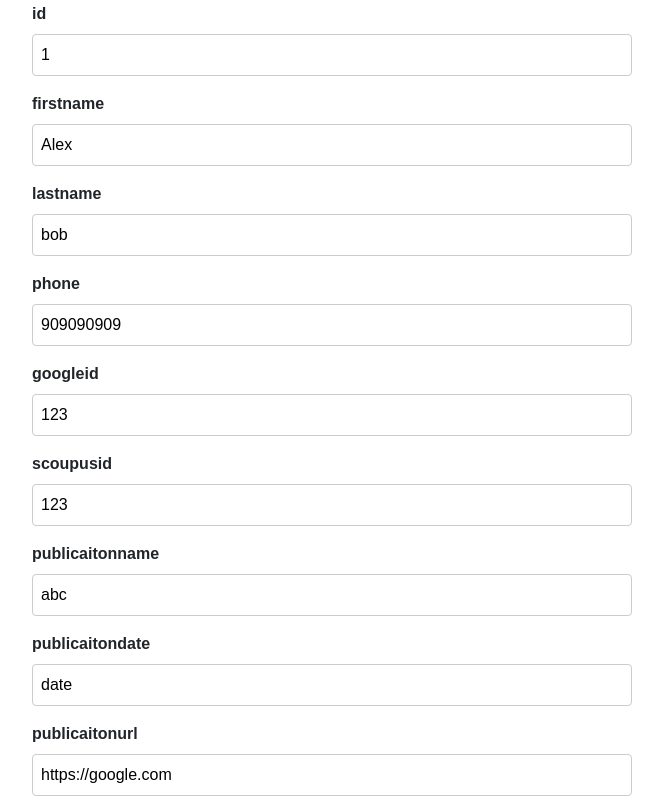
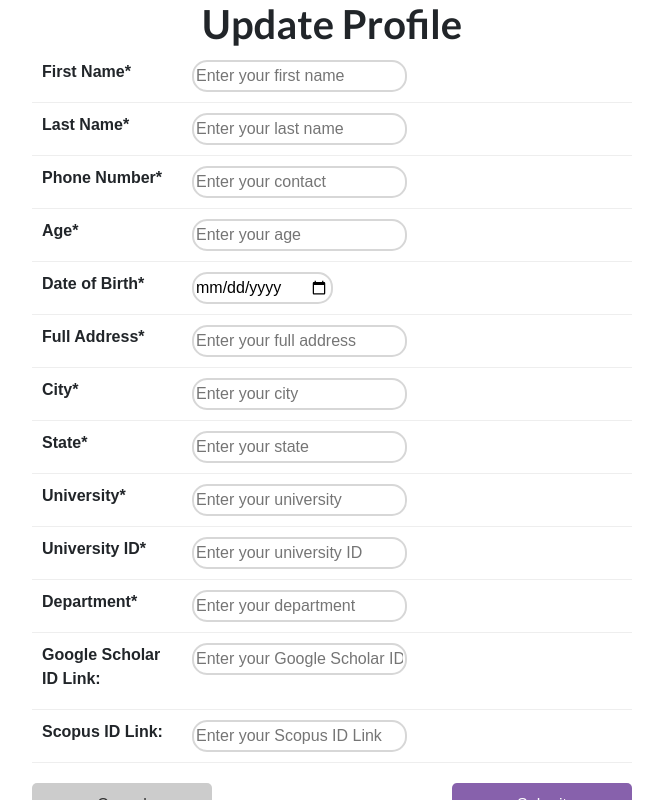
Before and after one commit to Khanshujaath007/fdms-frontend, a React (Create React App) app: page /faculty/edit-profile/1 in a window 1280 px wide. Shown: the whole page, without its empty margins (308-971 px from the left). Built offline with nearby package versions, Linux system fonts and the light colour scheme; no server answers.

Commit message:
update,sharing is working added profile pic too

```diff
--- a/src/components/Dashboard/FacultyHomePage.js/FacultyHomePage.js
+++ b/src/components/Dashboard/FacultyHomePage.js/FacultyHomePage.js
@@ -88,7 +88,7 @@ const FacultyHomePage = () => {
         </button>
         {openModalPatent && <PatentForm closeModal={setOpenModalPatent} />}
 
-        <Link className="link" to={`/faculty/edit-profile/${Data[0].id}`}>
+        <Link className="link" to={`/faculty/edit-profile/${userId}`}>
           Edit Profile
         </Link>
         <button className="link" onClick={copyProfileLinkToClipboard}>Copy Profile Link</button>
--- a/src/components/SignupForm/Signup.js
+++ b/src/components/SignupForm/Signup.js
@@ -8,7 +8,6 @@ const Signup = () => {
     email: "",
     password: "",
     contact: "",
-    username: "",
     firstName: "",
     lastName: "",
     age: "",
@@ -22,6 +21,8 @@ const Signup = () => {
     universityId: "",
     department: "",
     code: "",
+    googleScholarIdLink: "",
+    scopusIdLink: "",
   };
 
   const [formValues, setFormValues] = useState(initialValues);
@@ -124,11 +125,6 @@ const Signup = () => {
     const emailregex = /^[a-zA-Z0-9._-]+@[a-zA-Z0-9.-]+.[a-zA-Z]{2,4}$/;
     const nonNumericPattern = /[^\d]/;
 
-    if (!values.username) {
-      errors.username = "Username is required";
-    } else if (values.username.length < 3) {
-      errors.username = "Username too short!";
-    }
     if (!values.email) {
       errors.email = "Email is required";
     } else if (!emailregex.test(values.email)) {
@@ -182,6 +178,7 @@ const Signup = () => {
     if (!values.department) {
       errors.department = "Department is required";
     }
+
     return errors;
   };
   return (
@@ -316,21 +313,6 @@ const Signup = () => {
 
               <div className={styles["field"]}>
                 <label>
-                  Username<span className={styles["star"]}>*</span>
-                </label>
-                <input
-                  type="text"
-                  name="username"
-                  placeholder="Enter your username"
-                  value={formValues.username}
-                  onChange={onChangeHandler}
-                />
-                <span className={styles["error-span"]}>
-                  {formErrors.username}
-                </span>
-              </div>
-              <div className={styles["field"]}>
-                <label>
                   Age<span className={styles["star"]}>*</span>
                 </label>
                 <input
@@ -444,6 +426,30 @@ const Signup = () => {
                   {formErrors.department}
                 </span>
               </div>
+              <div className={styles["field"]}>
+                <label>
+                  Google Scholar ID Link (Optional)
+                </label>
+                <input
+                  type="text"
+                  name="googleScholarIdLink"
+                  placeholder="Enter your Google Scholar ID Link"
+                  value={formValues.googleScholarIdLink}
+                  onChange={onChangeHandler}
+                />
+              </div>
+              <div className={styles["field"]}>
+                <label>
+                  Scopus ID Link (Optional)
+                </label>
+                <input
+                  type="text"
+                  name="scopusIdLink"
+                  placeholder="Enter your Scopus ID Link"
+                  value={formValues.scopusIdLink}
+                  onChange={onChangeHandler}
+                />
+              </div>
               <button className={`${styles["button"]}`}>Submit</button>
             </div>
           </form>
--- a/src/components/Update/Update.js
+++ b/src/components/Update/Update.js
@@ -1,65 +1,329 @@
-import React from "react";
+import React, { useEffect, useState } from "react";
+import { useParams, useNavigate } from "react-router-dom";
 import styles from "./Update.module.css";
-import { useEffect, useState } from "react";
-import { useParams } from "react-router-dom";
 
-const dummyData = [
-  {
-    id: 1,
-    firstname: "Alex",
-    lastname: "bob",
-    phone: "909090909",
-    googleid: "123",
-    scoupusid: "123",
-    publicaitonname: "abc",
-    publicaitondate: "date",
-    publicaitonurl: "https://google.com",
-    patentname: "abc",
-    patentdate: "date",
-    patenturl: "https://google.com",
-    //more fields...
-  },
-];
+const initialValues = {
+  email: "",
+  password: "",
+  firstName: "",
+  lastName: "",
+  age: "",
+  dateOfBirth: "",
+  confirmPassword: "",
+  fullAddress: "",
+  city: "",
+  state: "",
+  university: "",
+  universityId: "",
+  department: "",
+  googleScholarIdLink: "",
+  scopusIdLink: "",
+};
 
-function Update(props) {
-  //userid from url params
+function Update() {
   const { userId } = useParams();
-  //data access from local storage or server
-  const [Data, setData] = useState(dummyData[0]);
-  useEffect(() => {
-    //fetch details of user with userId
-    //update setData() with response
-  }, []);
+  const [formValues, setFormValues] = useState(initialValues);
+  const [formErrors, setFormErrors] = useState({});
+  const navigate = useNavigate();
 
-  const handleInputChange = (event, key) => {
-    setData((prevFormData) => ({
-      ...prevFormData,
-      [key]: event.target.value,
-    }));
+  const onChangeHandler = (e) => {
+    const { name, value } = e.target;
+    setFormValues({ ...formValues, [name]: value });
   };
 
-  const handleSubmit = (event) => {
+  useEffect(() => {
+    const fetchUserData = async () => {
+      try {
+        const response = await fetch(`http://localhost:5500/profile/${userId}`);
+        const userData = await response.json();
+
+        console.log(userData.userData);
+        if (response.ok) {
+          setFormValues(userData.userData);
+        } else {
+          console.error("Error fetching user data");
+        }
+      } catch (error) {
+        console.error("Error fetching user data:", error);
+      }
+    };
+
+    fetchUserData();
+  }, [userId]);
+
+  const handleSubmit = async (event) => {
     event.preventDefault();
-    // update the details in data base using id
-    console.log(Data);
+
+    if (Object.keys(formErrors).length === 0) {
+      try {
+        const response = await fetch(`http://localhost:5500/edit-profile/${userId}`, {
+          method: "PUT",
+          headers: {
+            "Content-Type": "application/json",
+          },
+          body: JSON.stringify(formValues),
+        });
+
+        const data = await response.json();
+        console.log(data);
+
+        if (response.ok) {
+          console.log("Profile updated successfully!");
+          alert("Profile updated successfully!");
+          navigate(-1);
+        } else {
+          console.log("Error updating profile");
+        }
+      } catch (error) {
+        console.error(error);
+      }
+    } else {
+      console.log("Form has validation errors");
+    }
   };
+
+  const handleCancel = () => {
+    navigate(-1);
+  };
+
   return (
     <>
+      <h1 className={styles.heading}>Update Profile</h1>
       <form onSubmit={handleSubmit} className={styles.form}>
-        {Object.keys(Data).map((key) => (
-          <div key={key}>
-            <label htmlFor={key} className={styles.label}>{key}</label>
-            <input
-              type="text"
-              id={key}
-              name={key}
-              value={Data[key]}
-              className={styles.input}
-              onChange={(event) => handleInputChange(event, key)}
-            />
-          </div>
-        ))}
-        <button type="submit" className={styles.button}>Submit</button>
+        <div className={styles.field}>
+          <table>
+            <tbody>
+              <tr>
+                <td>
+                  <label>
+                    First Name<span className={styles.star}>*</span>
+                  </label>
+                </td>
+                <td>
+                  <input
+                    type="text"
+                    name="firstName"
+                    placeholder="Enter your first name"
+                    value={formValues.firstName}
+                    onChange={onChangeHandler}
+                  />
+                  <span className={styles.errorSpan}>{formErrors.firstName}</span>
+                </td>
+              </tr>
+              <tr>
+                <td>
+                  <label>
+                    Last Name<span className={styles.star}>*</span>
+                  </label>
+                </td>
+                <td>
+                  <input
+                    type="text"
+                    name="lastName"
+                    placeholder="Enter your last name"
+                    value={formValues.lastName}
+                    onChange={onChangeHandler}
+                  />
+                  <span className={styles.errorSpan}>{formErrors.lastName}</span>
+                </td>
+              </tr>
+              <tr>
+                <td>
+                  <label>
+                    Phone Number<span className={styles.star}>*</span>
+                  </label>
+                </td>
+                <td>
+                  <input
+                    type="text"
+                    name="contact"
+                    placeholder="Enter your contact"
+                    value={formValues.contact}
+                    onChange={onChangeHandler}
+                  />
+                  <span className={styles.errorSpan}>{formErrors.contact}</span>
+                </td>
+              </tr>
+              <tr>
+                <td>
+                  <label>
+                    Age<span className={styles.star}>*</span>
+                  </label>
+                </td>
+                <td>
+                  <input
+                    type="number"
+                    name="age"
+                    placeholder="Enter your age"
+                    value={formValues.age}
+                    onChange={onChangeHandler}
+                  />
+                  <span className={styles.errorSpan}>{formErrors.age}</span>
+                </td>
+              </tr>
+              <tr>
+                <td>
+                  <label>
+                    Date of Birth<span className={styles.star}>*</span>
+                  </label>
+                </td>
+                <td>
+                  <input
+                    type="date"
+                    name="dateOfBirth"
+                    placeholder="Enter your date of birth"
+                    value={formValues.dateOfBirth}
+                    onChange={onChangeHandler}
+                  />
+                  <span className={styles.errorSpan}>{formErrors.dateOfBirth}</span>
+                </td>
+              </tr>
+              <tr>
+                <td>
+                  <label>
+                    Full Address<span className={styles.star}>*</span>
+                  </label>
+                </td>
+                <td>
+                  <input
+                    type="text"
+                    name="fullAddress"
+                    placeholder="Enter your full address"
+                    value={formValues.fullAddress}
+                    onChange={onChangeHandler}
+                  />
+                  <span className={styles.errorSpan}>{formErrors.fullAddress}</span>
+                </td>
+              </tr>
+              <tr>
+                <td>
+                  <label>
+                    City<span className={styles.star}>*</span>
+                  </label>
+                </td>
+                <td>
+                  <input
+                    type="text"
+                    name="city"
+                    placeholder="Enter your city"
+                    value={formValues.city}
+                    onChange={onChangeHandler}
+                  />
+                  <span className={styles.errorSpan}>{formErrors.city}</span>
+                </td>
+              </tr>
+              <tr>
+                <td>
+                  <label>
+                    State<span className={styles.star}>*</span>
+                  </label>
+                </td>
+                <td>
+                  <input
+                    type="text"
+                    name="state"
+                    placeholder="Enter your state"
+                    value={formValues.state}
+                    onChange={onChangeHandler}
+                  />
+                  <span className={styles.errorSpan}>{formErrors.state}</span>
+                </td>
+              </tr>
+              <tr>
+                <td>
+                  <label>
+                    University<span className={styles.star}>*</span>
+                  </label>
+                </td>
+                <td>
+                  <input
+                    type="text"
+                    name="university"
+                    placeholder="Enter your university"
+                    value={formValues.university}
+                    onChange={onChangeHandler}
+                  />
+                  <span className={styles.errorSpan}>{formErrors.university}</span>
+                </td>
+              </tr>
+              <tr>
+                <td>
+                  <label>
+                    University ID<span className={styles.star}>*</span>
+                  </label>
+                </td>
+                <td>
+                  <input
+                    type="text"
+                    name="universityId"
+                    placeholder="Enter your university ID"
+                    value={formValues.universityId}
+                    onChange={onChangeHandler}
+                  />
+                  <span className={styles.errorSpan}>{formErrors.universityId}</span>
+                </td>
+              </tr>
+              <tr>
+                <td>
+                  <label>
+                    Department<span className={styles.star}>*</span>
+                  </label>
+                </td>
+                <td>
+                  <input
+                    type="text"
+                    name="department"
+                    placeholder="Enter your department"
+                    value={formValues.department}
+                    onChange={onChangeHandler}
+                  />
+                  <span className={styles.errorSpan}>{formErrors.department}</span>
+                </td>
+              </tr>
+              <tr>
+                <td>
+                  <label>
+                    Google Scholar ID Link:
+                  </label>
+                </td>
+                <td>
+                  <input
+                    type="text"
+                    name="googleScholarIdLink"
+                    placeholder="Enter your Google Scholar ID Link"
+                    value={formValues.googleScholarIdLink}
+                    onChange={onChangeHandler}
+                  />
+                </td>
+              </tr>
+              <tr>
+                <td>
+                  <label>
+                    Scopus ID Link:
+                  </label>
+                </td>
+                <td>
+                  <input
+                    type="text"
+                    name="scopusIdLink"
+                    placeholder="Enter your Scopus ID Link"
+                    value={formValues.scopusIdLink}
+                    onChange={onChangeHandler}
+                  />
+                </td>
+              </tr>
+            </tbody>
+          </table>
+
+        </div>
+        <div className={styles.buttonContainer}>
+          <button type="button" className={styles.cancelButton} onClick={handleCancel}>
+            Cancel
+          </button>
+          <button type="submit" className={styles.submitButton}>
+            Submit
+          </button>
+        </div>
       </form>
     </>
   );
--- a/src/components/Update/Update.module.css
+++ b/src/components/Update/Update.module.css
@@ -1,5 +1,11 @@
 /* FormComponent.module.css */
 
+.heading{
+  text-align: center;
+  font-size: 40px;
+  font-weight: bold;
+  margin-bottom: 2rem;
+}
 .form {
   width: 600px;
   margin: 2px auto;
@@ -12,7 +18,7 @@
 }
 
 .input {
-  width: 100%;
+  width: 50%;
   padding: 8px;
   margin-bottom: 16px;
   border: 1px solid #ccc;
@@ -20,14 +26,54 @@
 }
 
 .button {
-  padding: 8px 16px;
-  background-color: #007bff;
-  color: #fff;
+  margin-top: 20px;
+  margin-bottom: 20px;
+  width: 100%;
+  color: white !important;
+  background-color: #8761ac;
+  padding: 10px 20px;
   border: none;
-  border-radius: 4px;
+  border-radius: 5px;
   cursor: pointer;
 }
 
 .button:hover {
-  background-color: #0056b3;
+  background-color: #8150b1;
 }
+
+.buttonContainer {
+  display: flex;
+  justify-content: space-between;
+  margin-top: 20px;
+  margin-bottom: 20px;
+}
+
+.cancelButton {
+  background-color: #ccc;
+  color: #333;
+  padding: 10px 20px;
+  border-radius: 5px;
+  width: 30%;
+  border: none;
+  cursor: pointer;
+  transition: background-color 0.3s ease;
+}
+
+.cancelButton:hover {
+  background-color: #999;
+}
+
+.submitButton {
+  background-color: #8761ac;
+  color: #fff;
+  width: 30%;
+  border-radius: 5px;
+  padding: 10px 20px;
+  border: none;
+  cursor: pointer;
+  transition: background-color 0.3s ease;
+}
+
+.submitButton:hover {
+  background-color: #8150b1;
+}
```
Also changed, not shown: src/components/Dashboard/LeftMenu.js (+7 -1 lines), src/components/ShareProfile/ShareProfile.js (+5 -5 lines), src/Assets/Image/female_pic.png (added), src/Assets/Image/male_pic.png (added).
